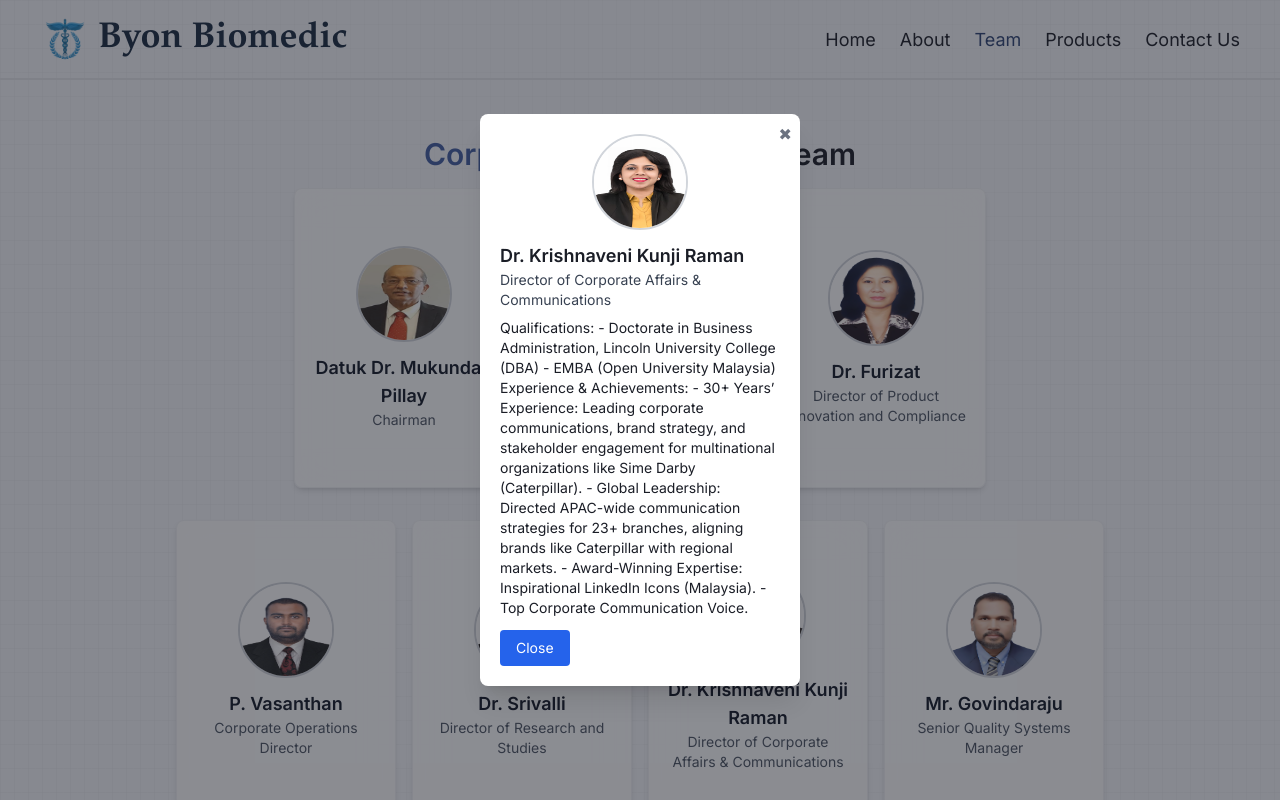
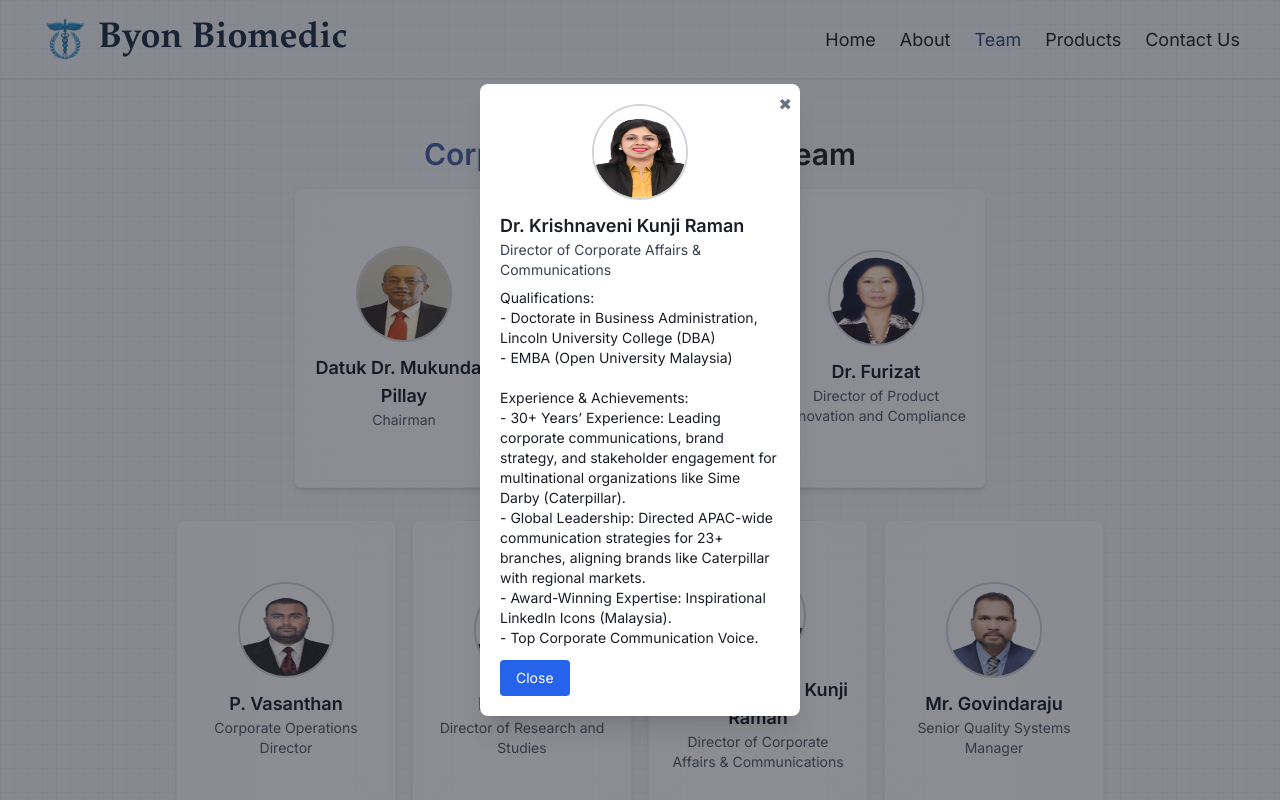
Before and after one commit to sai-ram-kaushik/byon-biomedic-website, a React (Vite) app: page /team in a window 1280 px wide. Both pictures are taken after a click on the element 758 px from the left and 670 px from the top of the page. Shown: the top 800 px of the page. Built offline with nearby package versions, Linux system fonts and the light colour scheme.

Commit message:
popup modal formatting

```diff
--- a/src/pages/Team.jsx
+++ b/src/pages/Team.jsx
@@ -86,7 +86,7 @@
                   <img className="w-24 h-24 mx-auto rounded-full border-2 border-gray-300" src={selectedMember.imageUrl} alt={selectedMember.name} />
                   <h2 className="text-lg font-bold mt-3">{selectedMember.name}</h2>
                   <p className="text-gray-700 text-sm">{selectedMember.designation}</p>
-                  <p className="mt-2 text-sm">{selectedMember.bio}</p>
+                  <p className="mt-2 text-sm whitespace-pre-line">{selectedMember.bio}</p>
                   <button className="mt-3 px-4 py-2 bg-blue-600 text-white rounded hover:bg-blue-700 text-sm" onClick={() => setSelectedMember(null)}>Close</button>
                </div>
             </div>
```
